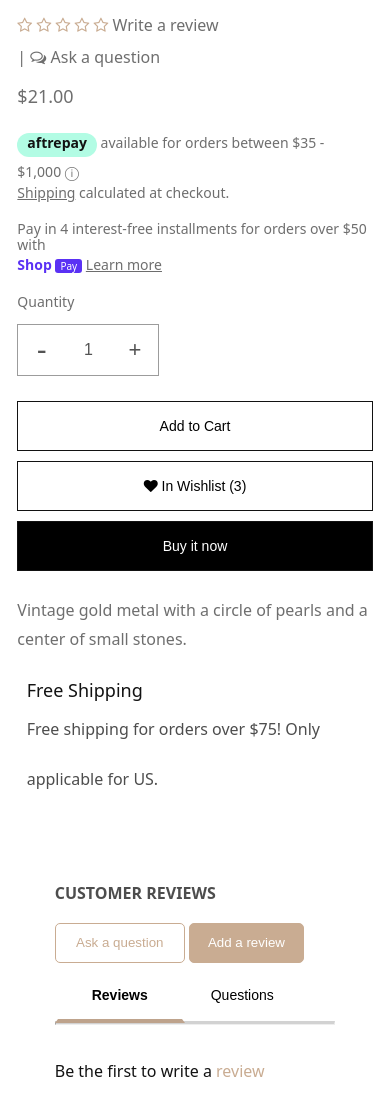
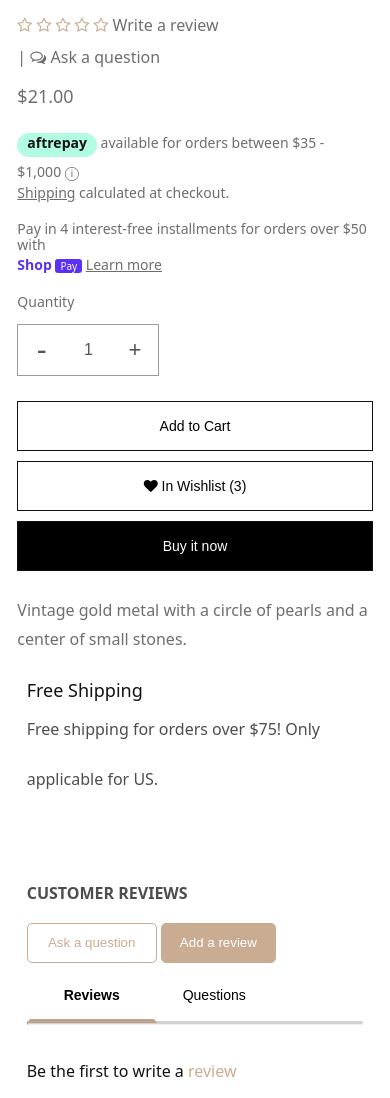
Before and after one commit to sanajitjana/impolite-thunder-2431, a plain HTML site: page product-details/product-details.html in a window 390 px wide. Shown: the part 500-1598 px from the top of the page. Drawn offline with Linux system fonts and the light colour scheme.

Commit message:
cus-review sec done

```diff
--- a/product-details/styles/product-details.css
+++ b/product-details/styles/product-details.css
@@ -311,4 +311,7 @@ body {
   #free-shipping {
     width: 90%;
   }
+  #customer-review {
+    width: 90%;
+  }
 }
```
